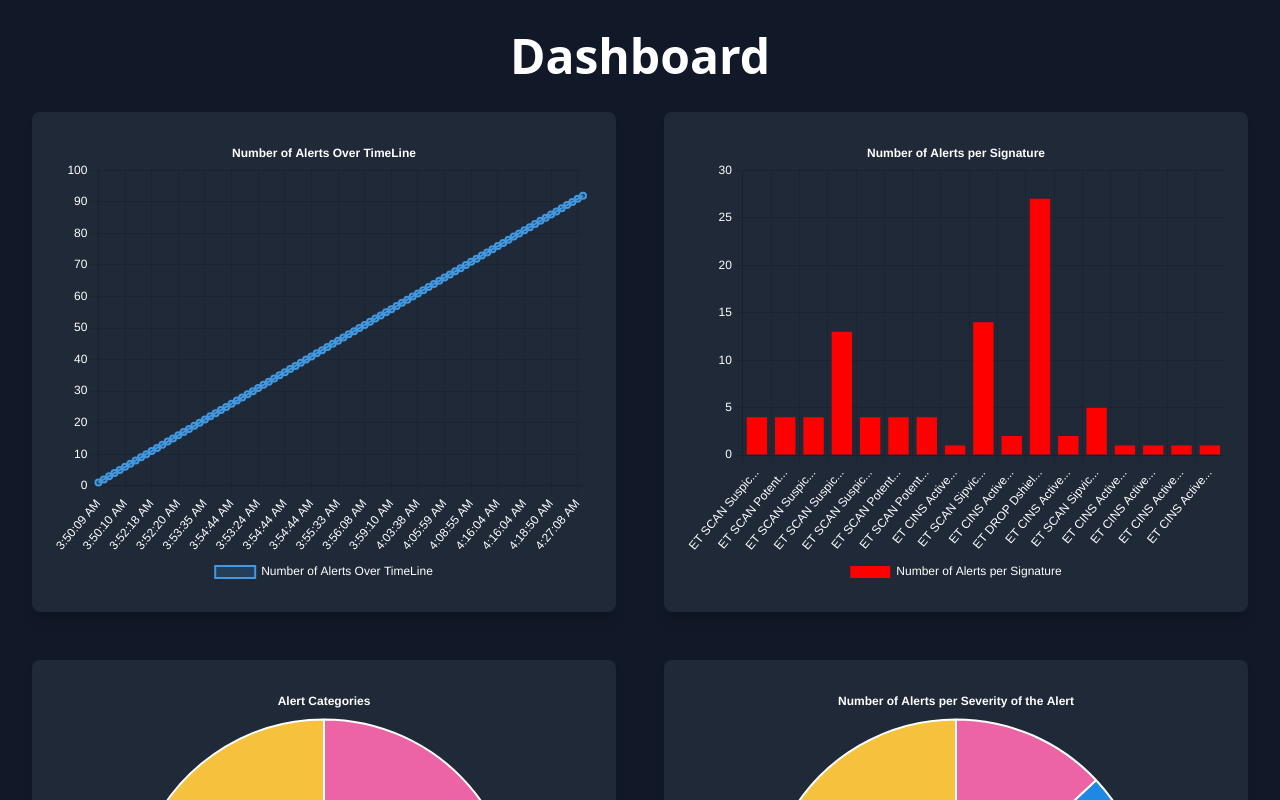
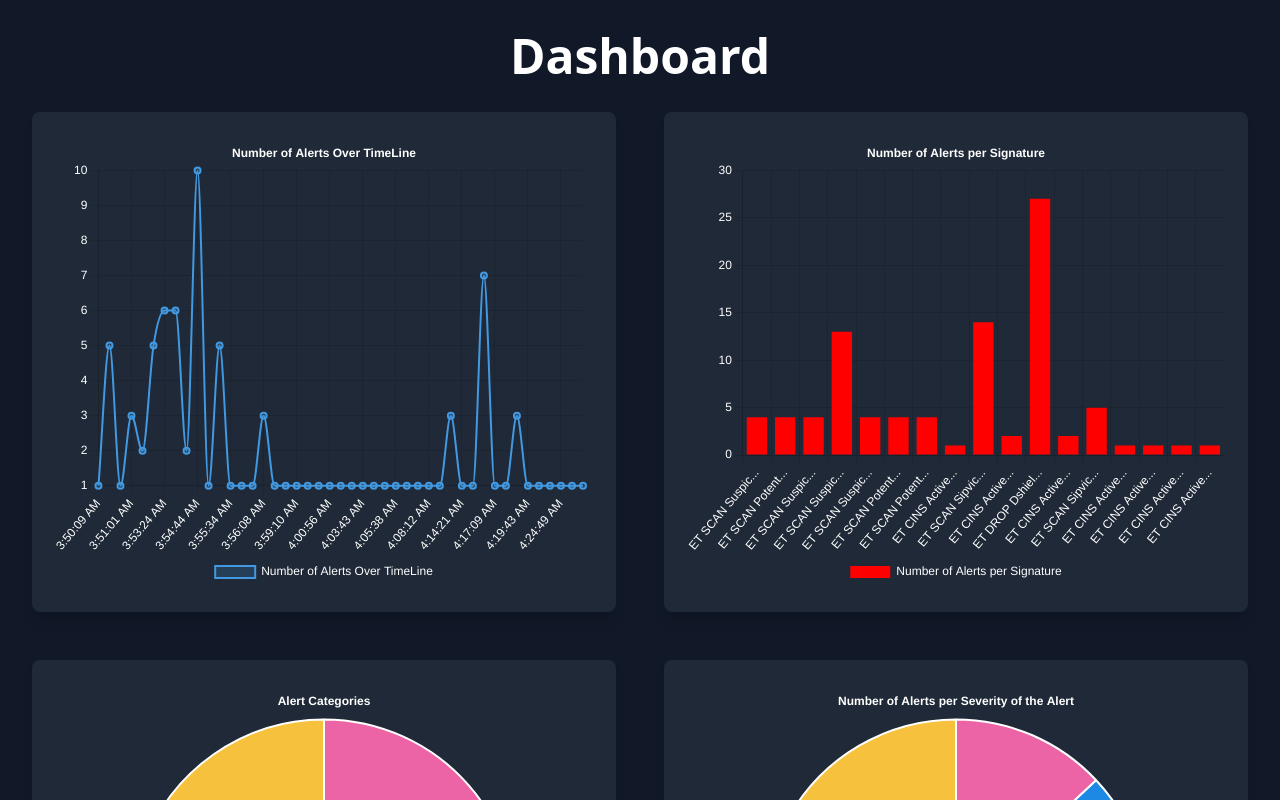
Before and after one commit to saadakbar1/wijungle, a React (Vite) app: page / in a window 1280 px wide. Shown: the top 800 px of the page. Built offline with nearby package versions, Linux system fonts and the light colour scheme.

Commit message:
Update Dashboard.jsx

```diff
--- a/src/Dashboard.jsx
+++ b/src/Dashboard.jsx
@@ -13,13 +13,25 @@ const Dashboard = () => {
       setData(response.data);
     });
   }, []);
-//taken 30% of json data
+
+
+  const formatChartData = () => {
+    const LineData = {};
+    data.forEach((item) => {
+      const time = new Date(item.timestamp).toLocaleTimeString();
+      LineData[time] = (LineData[time] || 0) + 1;
+    });
+    return { LineData };
+  };
+
+  const { LineData } = formatChartData();
+
   const lineData = {
-    labels: data.map(item => new Date(item.timestamp).toLocaleTimeString()),
+    labels: Object.keys(LineData),
     datasets: [
       {
-        label: 'Number of Alerts Over TimeLine',
-        data: data.map((_, index) => index + 1),
+        label: "Number of Alerts Over TimeLine",
+        data: Object.values(LineData),
         borderColor: '#4299e1',
         backgroundColor: 'rgba(66, 153, 225, 0.2)',
         tension: 0.4,
@@ -32,7 +44,6 @@ const Dashboard = () => {
       },
     ],
   };
-
   const uniqueSignatures = [...new Set(data.map(item => item.alert.signature))];
   const truncatedLabels = uniqueSignatures.map(label => {
     const maxLength = 14;
```
